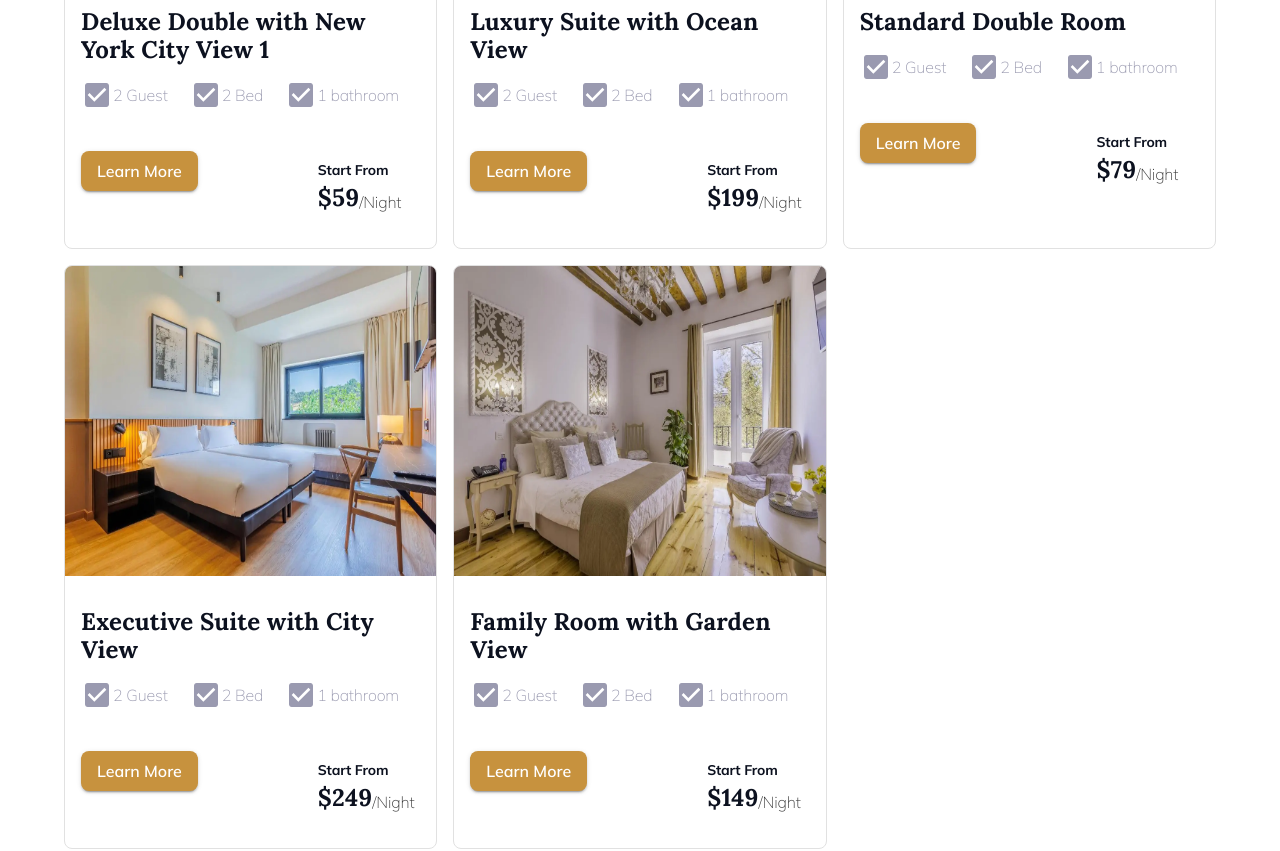
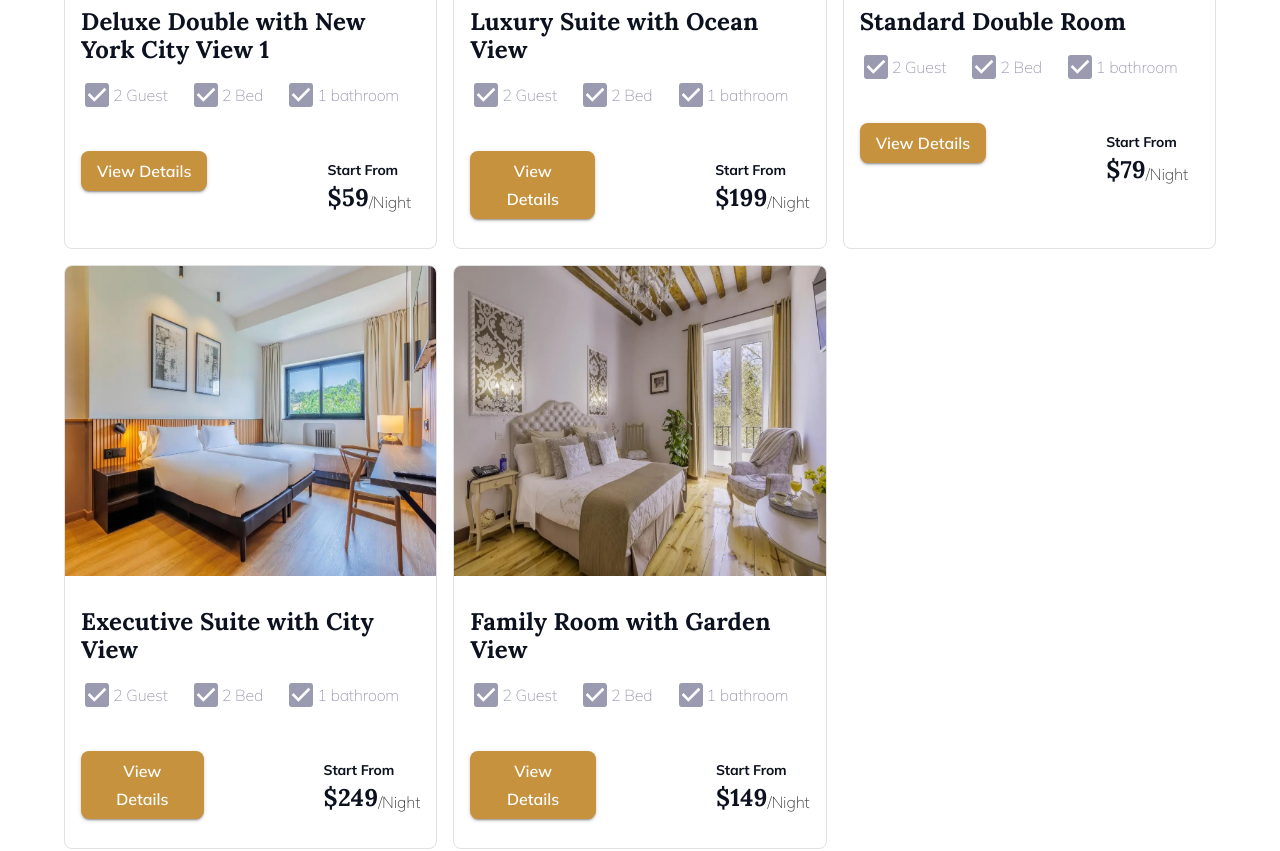
Before and after one commit to Software-Lifecycle-Consultants/slc-open-hms, a Next.js app: page /room-details in a window 1280 px wide. Shown: the part 2800-3651 px from the top of the page. Built offline with nearby package versions, Linux system fonts and the light colour scheme.

Commit message:
Changed Learn More button to View Details

```diff
--- a/data/roomDetailsPage.ts
+++ b/data/roomDetailsPage.ts
@@ -96,7 +96,7 @@ export const roomCardCheckIconContent = {
 };
 
 export const roomCardTexts = {
-  custonText1: "Learn More",
+  custonText1: "View Details",
   custonText2: "Start From",
   custonText3: "Night",
 };
```
